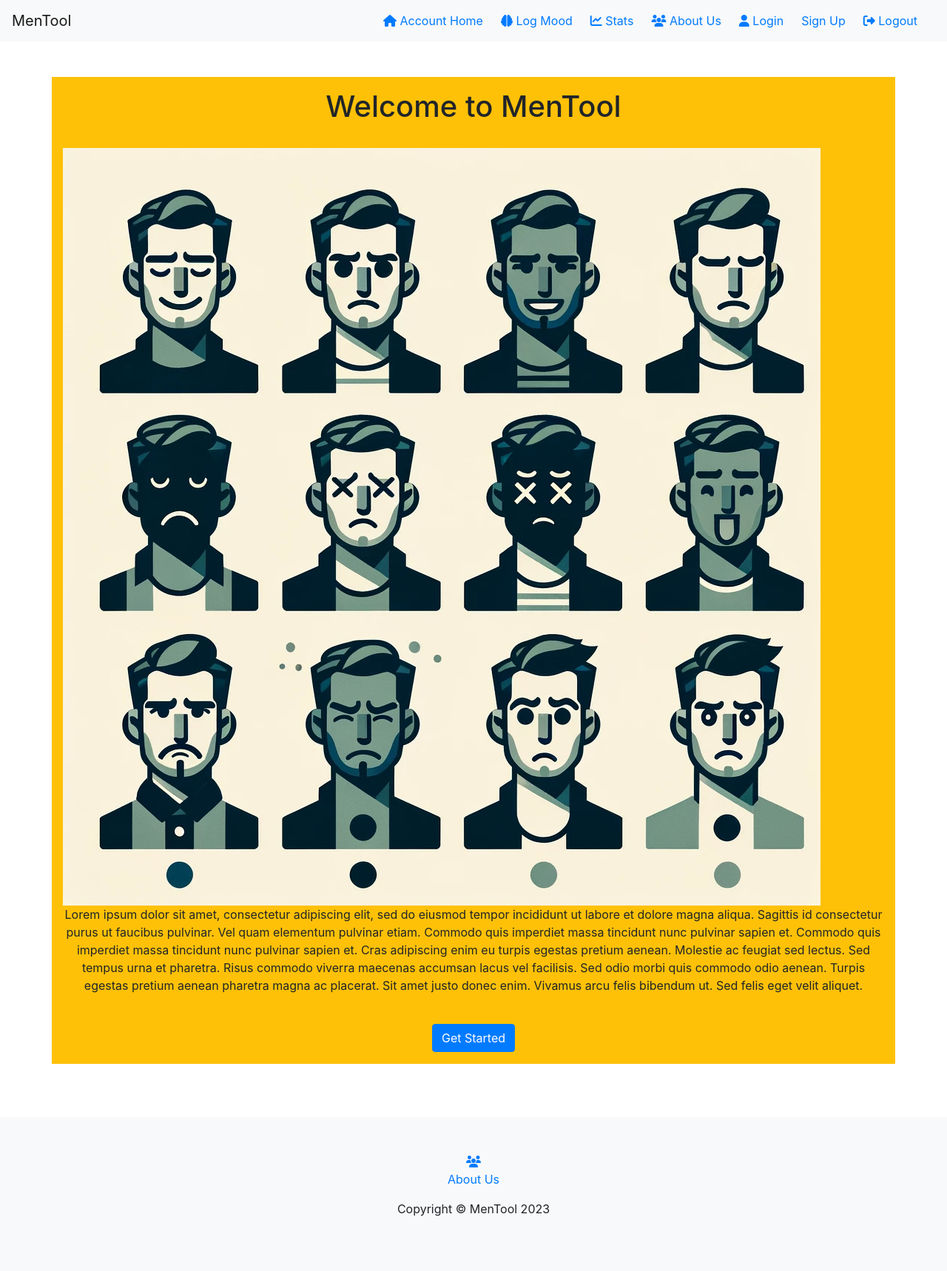
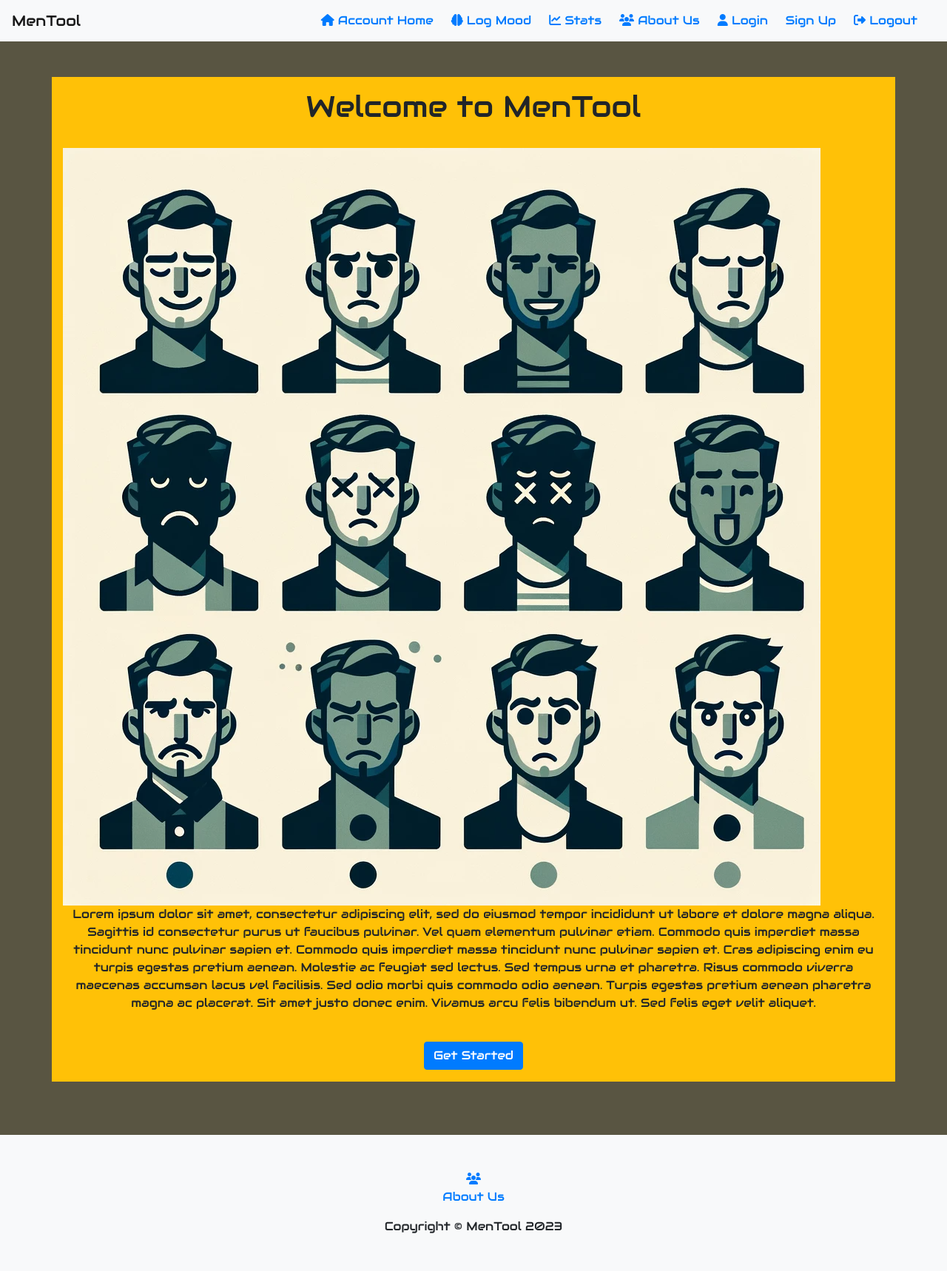
Before and after one commit to DanMorriss/MenTool, a Django app: page / in a window 1280 px wide. Shown: the whole page at 74% size. Before the commit the page ends 1644 px from the top, so only its background shows below. Run offline with Django 4.2, Linux system fonts and the light colour scheme; some libraries are stand-ins or nearby versions.

Commit message:
Re-add font variables

```diff
--- a/static/css/style.css
+++ b/static/css/style.css
@@ -9,7 +9,6 @@
     --color-soft-off-white: #EBF2F2;
     --color-olive-green: #595542;
     --color-light-taupe: #BFBAAA;
-
     /* Font Variables */
     --font-primary: 'Audiowide', sans-serif;
     --font-secondary: 'Quicksand', sans-serif;
@@ -18,3 +17,8 @@
     --font-size-x-large: 48px;
     --font-size-small: 16px;
 }
+
+body {
+    font-family: var(--font-primary);
+    background-color: #595542;
+}
--- a/tracker/templates/tracker/tracker_landing.html
+++ b/tracker/templates/tracker/tracker_landing.html
@@ -1,11 +1,12 @@
 {% extends "base.html" %}
+{% load static %}
 {% block content %}
 <div class="container bg-warning mt-5">
     <div class="row">
         <div class="col-12">
             <h1 class="text-center mt-3">Welcome to MenTool</h1>
             <br>
-            <img src="../static/images/emotions.png" alt="emotions faces">
+            <img src="{% static 'images/emotions.png' %}" alt="emotions faces">
             <p class="text-center">
                 Lorem ipsum dolor sit amet, consectetur adipiscing elit, sed do eiusmod tempor incididunt ut labore et
                 dolore magna
```
